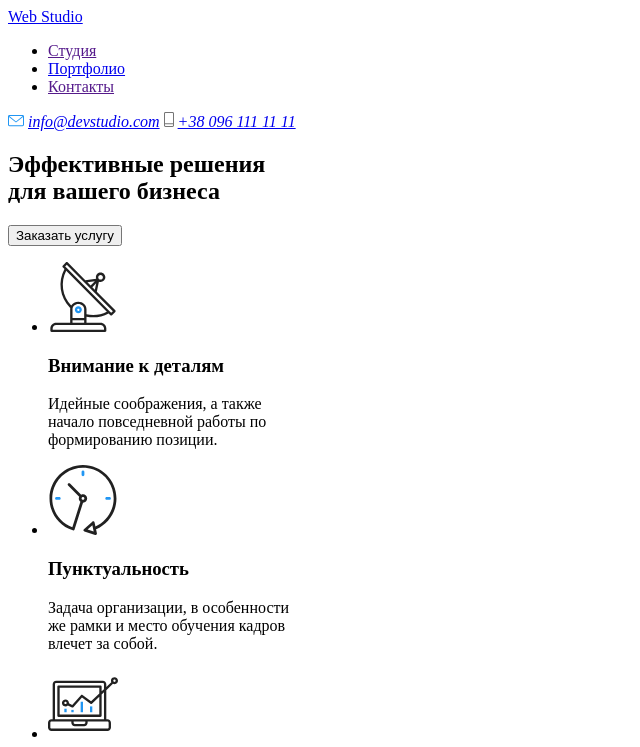
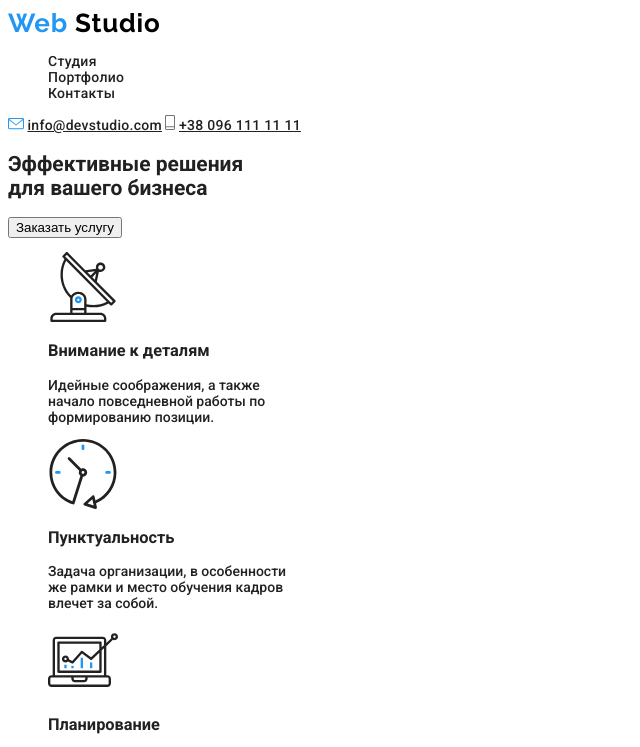
Before and after one commit to DarynaPolishchuk/goit-markup-hw-02, a plain HTML site: page index.html in a window 1280 px wide. Shown: the top 747 px of the page, without its empty margins (0-640 px from the left). Drawn offline with Linux system fonts and the light colour scheme.

Commit message:
Стилизированая шапка
Добавила стили в Хедер

```diff
--- /dev/null
+++ b/css/style.css
@@ -0,0 +1,59 @@
+:root {
+  --main-font: "Roboto", sans-serif;
+  --secondary-font: "Raleway", sans-serif;
+  --accent-color: #2196f3;
+  --secondary-color: #212121;
+}
+
+ul {
+  list-style: none;
+}
+body {
+  background-color: #ffffff;
+  font-family: var(--main-font);
+  font-size: 14px;
+  color: var(--secondary-color);
+}
+.link {
+  text-decoration: none;
+}
+
+/*Разметка Хедера*/
+.logo {
+  font-family: Raleway;
+  font-style: normal;
+  font-weight: bold;
+  font-size: 26px;
+  line-height: 1.2;
+  letter-spacing: 0.03em;
+  color: #000000;
+}
+
+.logo-web {
+  color: var(--accent-color);
+}
+.navigation {
+  font-style: normal;
+  font-weight: 500;
+  font-size: 14px;
+  line-height: 16px;
+  letter-spacing: 0.02em;
+  color: var(--secondary-color);
+}
+.navigation:hover,
+.navigation:focus {
+  color: var(--accent-color);
+}
+.address > a {
+  font-family: var(--main-font);
+  font-style: normal;
+  font-weight: 500;
+  font-size: 14px;
+  line-height: 1.14;
+  letter-spacing: 0.02em;
+  color: var(--secondary-color);
+}
+.address > a:hover,
+.address > a:focus {
+  color: var(--accent-color);
+}
--- a/index.html
+++ b/index.html
@@ -4,25 +4,32 @@
     <meta charset="UTF-8" />
     <meta name="viewport" content="width=device-width, initial-scale=1.0" />
     <title lang="en">Web Studio</title>
+    <link
+      href="https://fonts.googleapis.com/css2?family=Raleway:wght@700&family=Roboto:wght@500;700;900&display=swap"
+      rel="stylesheet"
+    />
+    <link rel="stylesheet" href="./css/style.css" />
   </head>
   <body>
     <!--шапка-->
     <header>
       <nav>
-        <a href="index.html" lang="en">Web Studio</a>
+        <a href="index.html" lang="en" class="logo link"
+          ><span class="logo-web">Web</span> Studio</a
+        >
         <ul>
           <li>
-            <a href="">Студия</a>
+            <a href="" class="navigation link">Студия</a>
           </li>
           <li>
-            <a href="./portfolio.html">Портфолио</a>
+            <a href="./portfolio.html" class="navigation link">Портфолио</a>
           </li>
           <li>
-            <a href="">Контакты</a>
+            <a href="" class="navigation link">Контакты</a>
           </li>
         </ul>
       </nav>
-      <address>
+      <address class="address">
         <img src="./image/icon/phone.svg" alt="иконка телефона" />
         <a href="mailto:info@devstudio.com">info@devstudio.com</a>
         <img src="./image/icon/letter.svg" alt="иконка письма" />
```
Also changed, not shown: portfolio.html (+12 -5 lines).
